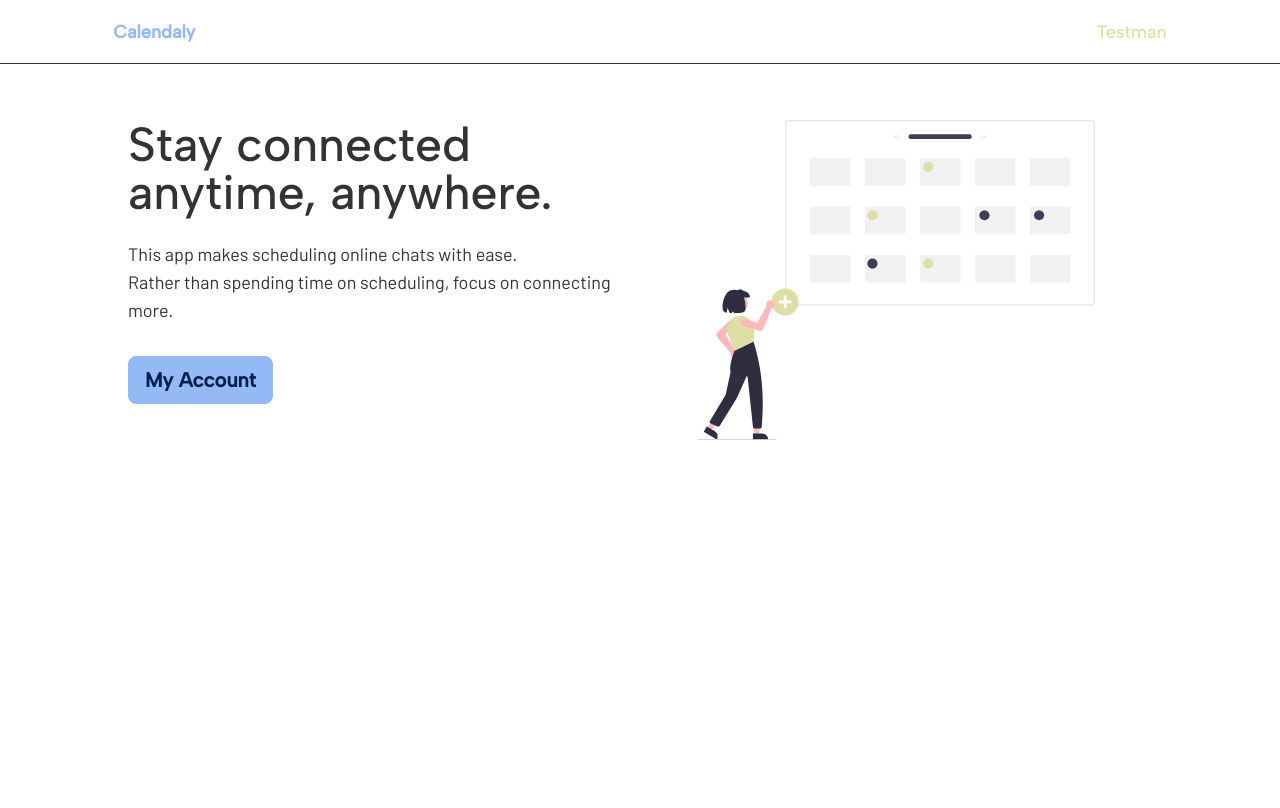
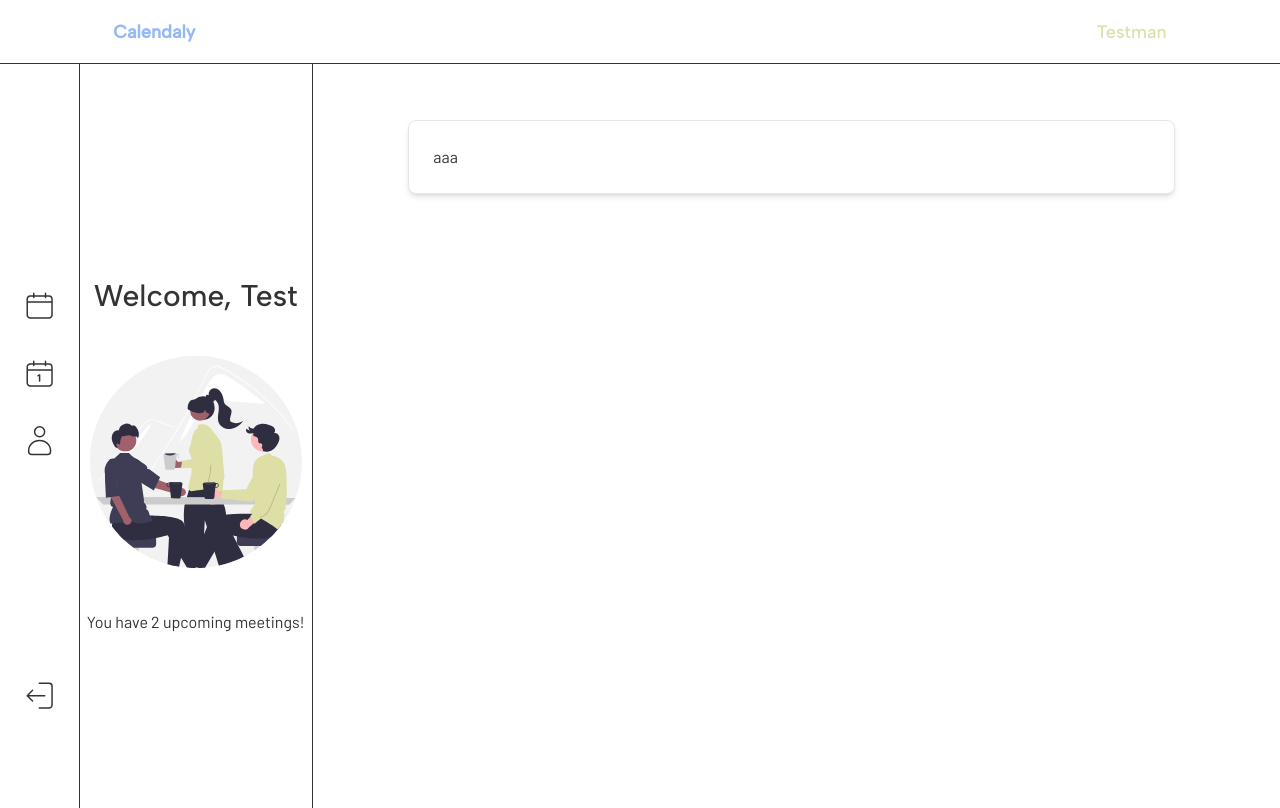
Before and after one commit to Hikari7/Appointly, a React (Vite) app in the folder client/: page /mypage in a window 1280 px wide. Before the commit this address led to /. Built offline with nearby package versions, Linux system fonts and the light colour scheme.

Commit message:
modified the user layout, wrapper

```diff
--- a/client/index.html
+++ b/client/index.html
@@ -17,10 +17,11 @@
       type="text/javascript"
       src="https://cdn.jsdelivr.net/npm/@emailjs/browser@3/dist/email.min.js"
     ></script>
+    <!-- <script type="module" src="../client/src/utils/envVar.js"></script> -->
     <script type="text/javascript">
       (function () {
-
         // emailjs.init(import.meta.env.VITE_APP_PUBLIC_KEY);
+        // emailjs.init(myVar);
       })();
     </script>
   </head>
--- a/client/src/components/Elements/Wrapper/TitleWrapper.jsx
+++ b/client/src/components/Elements/Wrapper/TitleWrapper.jsx
@@ -2,7 +2,7 @@ import React from "react";
 
 const TitleWrapper = ({ children }) => {
   return (
-    <div className="md:w-1/5  md:border-r border-neutral border-thin md:h-93 justify-center flex-col flex items-center text-center">
+    <div className="md:border-r border-neutral border-thin md:h-93 justify-center flex-col flex items-center text-center">
       <div className="h-4/5 md:h-4/6 mt-10 flex-col flex justify-center">{children}</div>
     </div>
   );
--- a/client/src/components/Elements/Wrapper/UserHomeWrapper.jsx
+++ b/client/src/components/Elements/Wrapper/UserHomeWrapper.jsx
@@ -6,14 +6,13 @@ import { Outlet } from "react-router";
 const UserHomeWrapper = () => {
   return (
     <>
-      <div className="md:flex">
+      <div className="md:flex ">
         <div className="hidden md:block h-93">
           <SideMenu />
         </div>
-        <div>
-          <div className="w-screen h-93">
-            <Outlet />
-          </div>
+
+        <div className="h-93 ">
+          <Outlet />
         </div>
       </div>
     </>
--- a/client/src/components/Public/GuestInputForm.jsx
+++ b/client/src/components/Public/GuestInputForm.jsx
@@ -14,6 +14,13 @@ const GuestInputForm = () => {
   const [emailErr, setEmailErr] = useState(null);
   const [showModal, setShowModal] = useState(false);
 
+  // ----------------------------------------------------------
+  const [name, setName] = useState("");
+  const [email, setEmail] = useState("");
+  const [message, setMessage] = useState("");
+  // console.log(emailValue);
+  //----------------------------------------------------------
+
   const handleSubmit = async (e) => {
     e.preventDefault();
     setEmailErr("");
@@ -22,6 +29,9 @@ const GuestInputForm = () => {
     const name = nameInput.current.value;
     const email = emailInput.current.value;
     const message = messageInput.current.value;
+    // setName(nameInput.current.value);
+    // setEmail(emailInput.current.value);
+    // setMessage(messageInput.current.value);
 
     let error = false;
     if (name === "") {
@@ -87,6 +97,11 @@ const GuestInputForm = () => {
           console.log(error.text);
         }
       );
+
+    //✅消えない
+    setName("");
+    setEmail("");
+    setMessage("");
   };
   // console.log(import.meta.env.VITE_APP_PUBLIC_KEY);
 
@@ -102,9 +117,10 @@ const GuestInputForm = () => {
             ref={nameInput}
             type="text"
             name="user_name"
-            placeholder="Name"
+            // placeholder={nameValue}
             className="input input-bordered w-full max-w-xs input-primary "
           />
+
           {nameErr !== "" ? (
             <p className="text-xs text-red-600 pt-1">{nameErr}</p>
           ) : (
@@ -116,10 +132,11 @@ const GuestInputForm = () => {
           <input
             ref={emailInput}
             type="text"
-            placeholder="Email"
+            // placeholder={emailValue}
             name="user_email"
             className="input input-bordered w-full max-w-xs input-primary "
           />
+
           {emailErr !== "" ? (
             <p className="text-xs text-red-600 pt-1">{emailErr}</p>
           ) : (
@@ -136,7 +153,9 @@ const GuestInputForm = () => {
               type="text"
               name="message"
               className="textarea textarea-bordered h-24 textarea-primary"
-            ></textarea>
+            >
+              {/* {messageValue} */}
+            </textarea>
           </div>
 
           <button
--- a/client/src/pages/User/Availability.jsx
+++ b/client/src/pages/User/Availability.jsx
@@ -4,18 +4,18 @@ import TitleWrapper from "../../components/Elements/Wrapper/TitleWrapper";
 const Availability = () => {
   return (
     <>
-      <div className="md:flex w-full">
+      <div className="md:flex md:w-93">
         <TitleWrapper>
           <h1 className="text-3xl font-second">Set Your Schedule</h1>
           <img
             // src={mypageImg}
-            className="w-1/3 h-1/3 mx-auto  my-7 md:w-11/12 md:h-60"
+            className="w-1/3 h-1/3 mx-auto my-7 md:w-11/12 md:h-60"
           />
 
-          <h3>Select dates and times for your available scheduled events</h3>
+          <h3>Select dates and times for
+            <br></br>your available scheduled events</h3>
         </TitleWrapper>
-
-        <div className="mt-14 mx-auto w-full">Availability</div>
+        <div className="mt-14 md:w-5/6 w-full">Availability</div>
       </div>
     </>
   );
--- a/client/src/pages/User/MyPage.jsx
+++ b/client/src/pages/User/MyPage.jsx
@@ -2,13 +2,17 @@ import React from "react";
 import TitleWrapper from "../../components/Elements/Wrapper/TitleWrapper";
 import UserMainWrapper from "../../components/Elements/Wrapper/UserMainWrapper";
 import mypageImg from "../../assets/mypage.svg";
+import { useSelector } from "react-redux";
 
 //✅UserMainWrapperでコンポーネント分けると{children}が表示されなくなる
 
 const MyPage = () => {
+  const appointment = useSelector((state) => state.appointment);
+  const user = useSelector((state) => state.user);
+
   return (
     <>
-      <div className="md:flex w-full ">
+      <div className="md:flex md:w-93 ">
         <TitleWrapper>
           <h1 className="text-3xl font-second">Welcome, Test</h1>
           <img
@@ -17,7 +21,11 @@ const MyPage = () => {
           />
           <h3>You have 2 upcoming meetings!</h3>
         </TitleWrapper>
-        <div className="mt-14 mx-auto w-full">Mypage</div>
+        <div className="mt-14 md:w-5/6 w-full">
+          <div className="p-6 bg-white border border-gray-200 rounded-lg shadow-md justify-center w-4/5 mx-auto">
+            aaa
+          </div>
+        </div>
       </div>
     </>
   );
--- a/client/src/pages/User/Settings.jsx
+++ b/client/src/pages/User/Settings.jsx
@@ -4,7 +4,7 @@ import TitleWrapper from "../../components/Elements/Wrapper/TitleWrapper";
 const Settings = () => {
   return (
     <>
-      <div className="md:flex w-full">
+      <div className="md:flex md:w-93 ">
         <TitleWrapper>
           <h1 className="text-3xl font-second">Account settings</h1>
           <img
@@ -15,7 +15,7 @@ const Settings = () => {
           <h3>Check your account information</h3>
         </TitleWrapper>
 
-        <div className="mt-14 mx-auto w-full">Account settings</div>
+        <div className="mt-14 md:w-5/6 w-full">settings</div>
       </div>
     </>
   );
--- a/client/src/redux/slicers/userSlice.js
+++ b/client/src/redux/slicers/userSlice.js
@@ -2,8 +2,8 @@ import { createSlice } from "@reduxjs/toolkit";
 
 export const useSlice = createSlice({
   name: "user",
-  initialState: { user: null },
-  // initialState: { user: "test"},
+  // initialState: { user: null },
+  initialState: { user: "test"},
 
   reducers: {
     setUser: (state, action) => {
--- /dev/null
+++ b/client/src/utils/envVar.js
@@ -0,0 +1,2 @@
+// export const myVar = import.meta.env.VITE_APP_PUBLIC_KEY;
+// console.log(myVar);
--- a/client/tailwind.config.cjs
+++ b/client/tailwind.config.cjs
@@ -9,6 +9,9 @@ module.exports = {
       },
       height: {
         93: "93vh",
+      },
+      width: {
+        93: "93vw",
       },
     },
     letterSpacing: { normal: ".02" },
```
